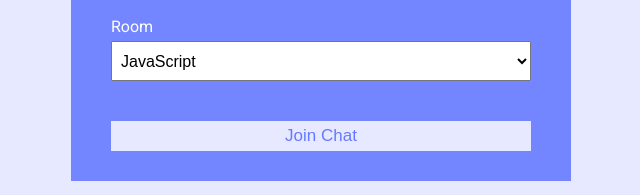
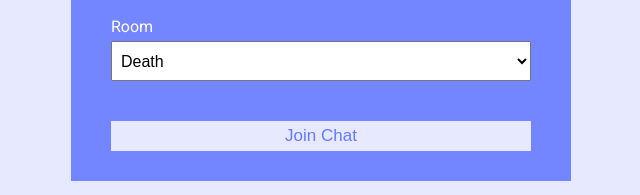
Before and after one commit to MarcLignarius/ChatApp, a website: page public/index.html in a window 1280 px wide. Shown: the part 255-450 px from the top of the page, 319-959 px from the left. Drawn offline with Linux system fonts and the light colour scheme.

Commit message:
change room names

```diff
--- a/public/index.html
+++ b/public/index.html
@@ -33,12 +33,12 @@
           <div class="form-control">
             <label for="room">Room</label>
             <select name="room" id="room">
-              <option value="JavaScript">JavaScript</option>
-              <option value="Python">Python</option>
-              <option value="PHP">PHP</option>
-              <option value="C#">C#</option>
-              <option value="Ruby">Ruby</option>
-              <option value="Java">Java</option>
+              <option value="Death">Death</option>
+              <option value="Black">Black</option>
+              <option value="Thrash">Thrash</option>
+              <option value="Grind">Grind</option>
+              <option value="Prog">Prog</option>
+              <option value="Doom">Doom</option>
             </select>
           </div>
           <button type="submit" class="btn">Join Chat</button>
```
